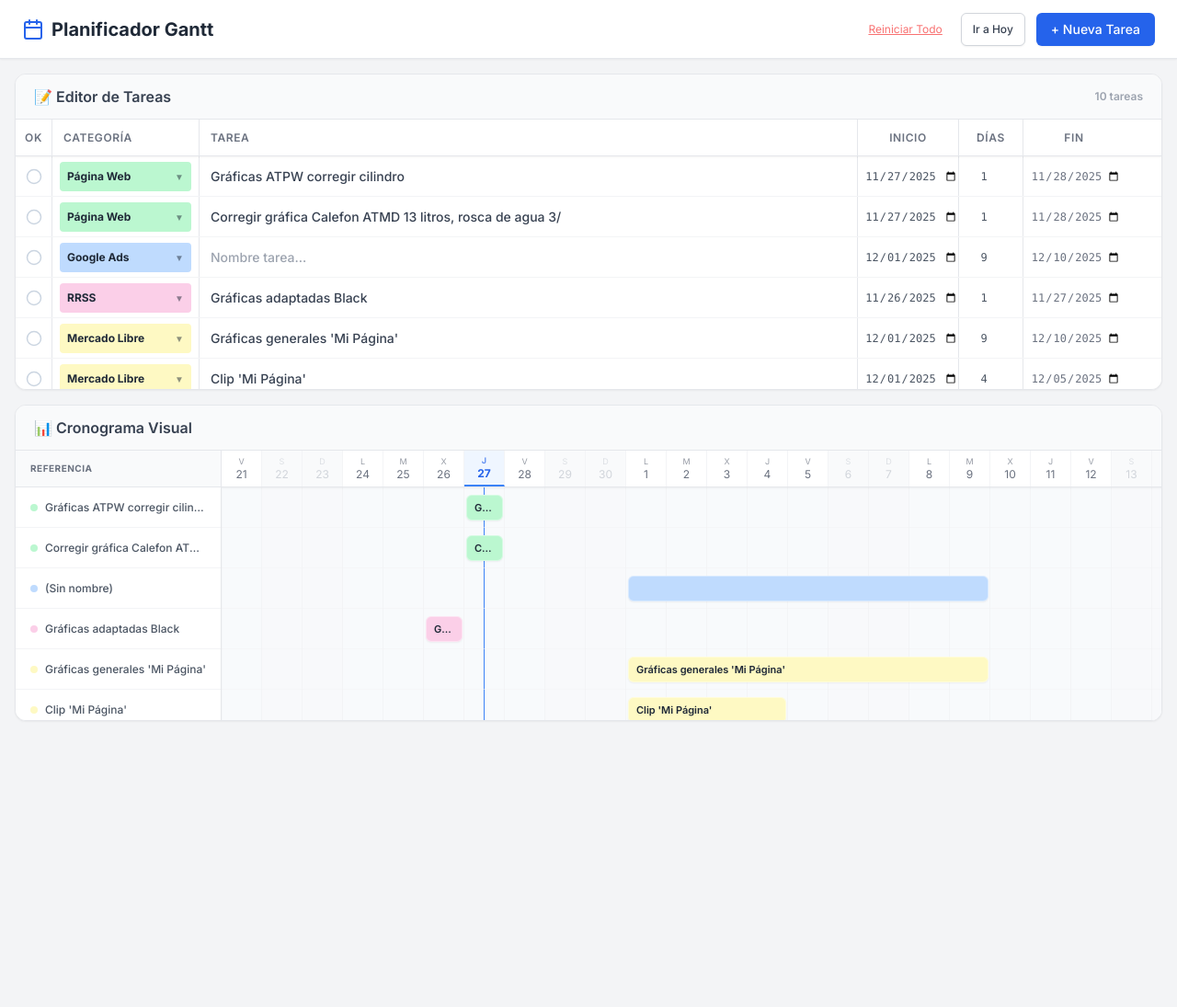
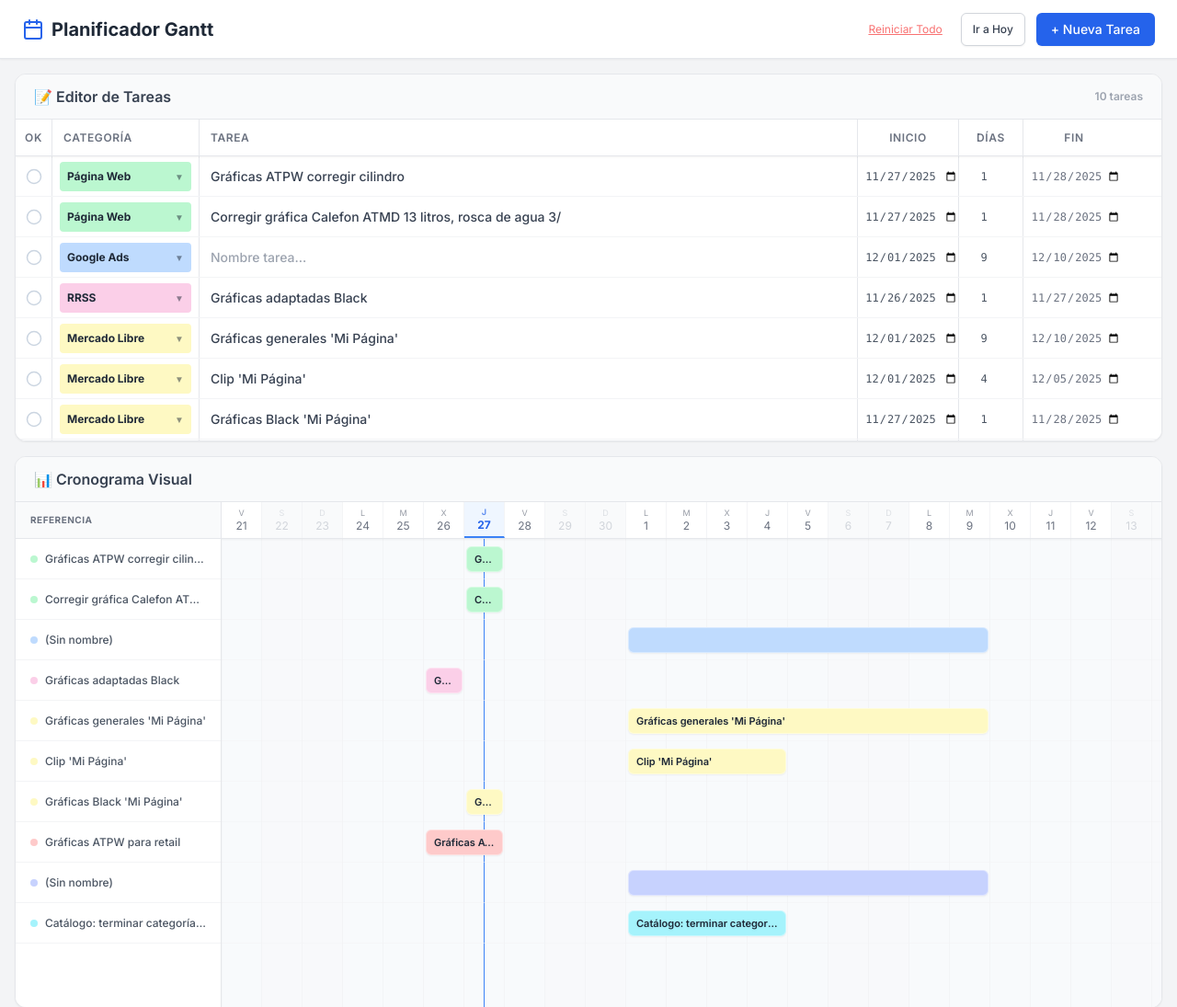
Before and after one commit to JhordanRomero/tc, a plain HTML site: page index.html in a window 1280 px wide. Shown: the top 1095 px of the page at 92% size. Before the commit the page ends 800 px from the top, so only its background shows below. Drawn offline with nearby package versions, Linux system fonts and the light colour scheme.

Commit message:
Update layout for scrolling and body height

```diff
--- a/index.html
+++ b/index.html
@@ -12,9 +12,9 @@
     <style>
         @import url('https://fonts.googleapis.com/css2?family=Inter:wght@300;400;500;600;700&display=swap');
 
-        /* Layout Full Screen */
-        html, body { height: 100%; margin: 0; padding: 0; overflow: hidden; }
-        body { font-family: 'Inter', sans-serif; background-color: #f3f4f6; color: #334155; }
+        /* Layout: Permitir scroll en la página */
+        html { height: 100%; }
+        body { font-family: 'Inter', sans-serif; background-color: #f3f4f6; color: #334155; min-height: 100%; }
 
         /* Scrollbar */
         .custom-scrollbar::-webkit-scrollbar { width: 8px; height: 8px; }
@@ -31,10 +31,10 @@
     </style>
 </head>
 
-<body class="flex flex-col h-full" onclick="closeAllMenus()">
+<body class="flex flex-col min-h-screen pb-10" onclick="closeAllMenus()">
 
     <!-- HEADER -->
-    <div class="bg-white border-b px-6 py-3 flex justify-between items-center shadow-sm z-20 h-16 shrink-0" onclick="event.stopPropagation()">
+    <div class="bg-white border-b px-6 py-3 flex justify-between items-center shadow-sm z-20 h-16 shrink-0 sticky top-0" onclick="event.stopPropagation()">
         <div>
             <h1 class="text-xl font-bold text-gray-800 flex items-center gap-2">
                 <svg xmlns="http://www.w3.org/2000/svg" width="24" height="24" viewBox="0 0 24 24" fill="none" stroke="currentColor" stroke-width="2" stroke-linecap="round" stroke-linejoin="round" class="text-blue-600"><rect width="18" height="18" x="3" y="4" rx="2" ry="2"/><line x1="16" y1="2" x2="16" y2="6"/><line x1="8" y1="2" x2="8" y2="6"/><line x1="3" y1="10" x2="21" y2="10"/></svg>
@@ -53,10 +53,10 @@
     </div>
 
     <!-- CONTENEDOR PRINCIPAL -->
-    <div class="flex-1 flex flex-col overflow-hidden relative">
+    <div class="flex flex-col w-full px-4">
 
-        <!-- TABLA DE TAREAS -->
-        <div class="flex-1 bg-white m-4 mb-2 rounded-xl shadow-sm border border-gray-200 flex flex-col overflow-hidden relative z-10" onclick="event.stopPropagation()">
+        <!-- TABLA DE TAREAS (Altura fija cómoda) -->
+        <div class="bg-white mt-4 mb-2 rounded-xl shadow-sm border border-gray-200 flex flex-col overflow-hidden relative z-10 h-[400px]" onclick="event.stopPropagation()">
             <div class="px-5 py-3 bg-gray-50 border-b font-semibold text-gray-700 flex justify-between items-center shrink-0">
                 <span class="flex items-center gap-2">📝 Editor de Tareas</span>
                 <span class="text-xs text-gray-400" id="task-count">0 tareas</span>
@@ -75,8 +75,8 @@
             <div class="overflow-y-auto custom-scrollbar flex-1 pb-10 bg-white" id="task-list"></div>
         </div>
 
-        <!-- GANTT VISUAL -->
-        <div class="flex-1 bg-white m-4 mt-2 rounded-xl shadow-sm border border-gray-200 flex flex-col overflow-hidden relative z-0">
+        <!-- GANTT VISUAL (Más alto para scrollear en la página) -->
+        <div class="bg-white mt-2 rounded-xl shadow-sm border border-gray-200 flex flex-col overflow-hidden relative z-0 h-[600px]">
             <div class="px-5 py-3 bg-gray-50 border-b font-semibold text-gray-700 flex items-center gap-2 shrink-0">
                 <span>📊 Cronograma Visual</span>
             </div>
```
